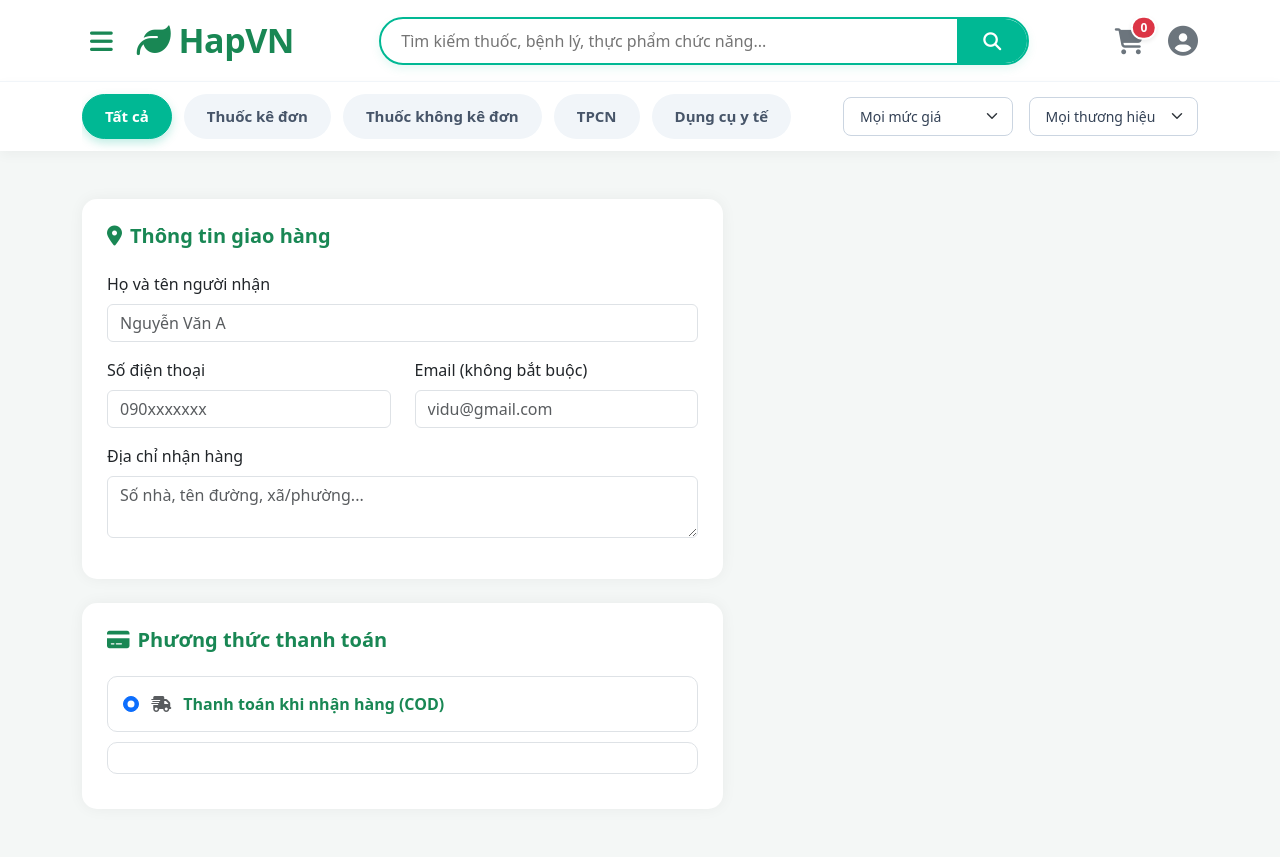
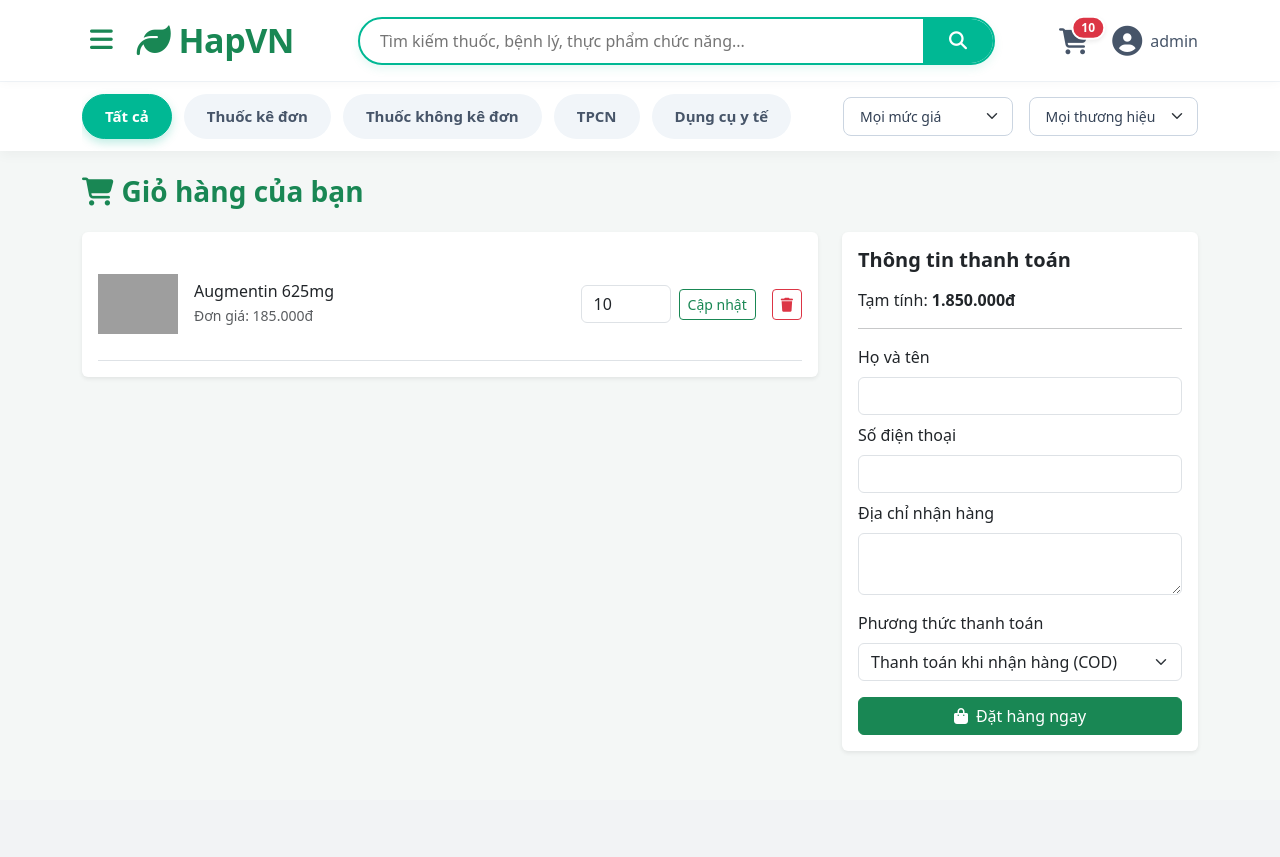
Before and after one commit to nhiyentran212006-pixel/Slot1, a PHP site: page /checkout.php in a window 1280 px wide. After the commit the page ends 752 px from the top, so only its background shows below. Run offline with PHP 8.4, Linux system fonts and the light colour scheme; a user stored in the database is signed in; data comes from the database, SQL or seed files in the repository; tables that the repository leaves empty hold one stand-in row (values such as "Sample post"); grey boxes are pictures that could not be loaded.

Commit message:
Liên kết đăng nhập icon và hoàn thiện chức năng giỏ hàng

```diff
--- a/longngu/checkout.php
+++ b/longngu/checkout.php
@@ -1,7 +1,6 @@
 <?php
 session_start();
 include 'includes/databaseconnection.php';
-include 'navbar.php';
 
 if (!isset($_SESSION['user_id'])) {
     header('Location: authentication.php');
@@ -15,62 +14,99 @@
         WHERE c.user_id = :user_id";
 $stmt = $pdo->prepare($sql);
 $stmt->execute(['user_id' => $user_id]);
-$cart_items = $stmt->fetchAll();
+$cart_items = $stmt->fetchAll(PDO::FETCH_ASSOC);
+
 $total_bill = 0;
-foreach($cart_items as $item) { $total_bill += $item['price'] * $item['quantity']; }
+foreach ($cart_items as $item) {
+    $total_bill += $item['price'] * $item['quantity'];
+}
 ?>
-
 <!DOCTYPE html>
 <html lang="vi">
 <head>
     <meta charset="UTF-8">
-    <title>Thanh toán đơn hàng - HapVN</title>
+    <meta name="viewport" content="width=device-width, initial-scale=1.0">
+    <title>Giỏ hàng & Thanh toán - HapVN</title>
     <link href="https://cdn.jsdelivr.net/npm/bootstrap@5.3.0/dist/css/bootstrap.min.css" rel="stylesheet">
     <link rel="stylesheet" href="https://cdnjs.cloudflare.com/ajax/libs/font-awesome/6.4.0/css/all.min.css">
-    <style>
-        .checkout-section { background: white; border-radius: 15px; padding: 25px; box-shadow: 0 0 15px rgba(0,0,0,0.05); }
-        .payment-method-item { border: 1px solid #dee2e6; padding: 15px; border-radius: 10px; cursor: pointer; margin-bottom: 10px; transition: 0.3s; }
-        .payment-method-item:hover { border-color: #198754; background: #f8fffb; }
-        .payment-method-item input:checked + label { font-weight: bold; color: #198754; }
-    </style>
 </head>
 <body style="background-color: #f4f7f6;">
+<?php include 'navbar.php'; ?>
 
-<div class="container mt-5 mb-5">
-    <form action="process_order.php" method="POST"> <div class="row">
+<div class="container mt-4 mb-5">
+    <h3 class="fw-bold text-success mb-4"><i class="fa-solid fa-cart-shopping me-2"></i>Giỏ hàng của bạn</h3>
 
-        <div class="col-lg-7">
-            <div class="checkout-section mb-4">
-                <h5 class="fw-bold mb-4 text-success"><i class="fa-solid fa-location-dot me-2"></i>Thông tin giao hàng</h5>
-                <div class="row">
-                    <div class="col-md-12 mb-3">
-                        <label class="form-label">Họ và tên người nhận</label>
-                        <input type="text" name="full_name" class="form-control" placeholder="Nguyễn Văn A" required>
-                    </div>
-                    <div class="col-md-6 mb-3">
-                        <label class="form-label">Số điện thoại</label>
-                        <input type="tel" name="phone" class="form-control" placeholder="090xxxxxxx" required>
-                    </div>
-                    <div class="col-md-6 mb-3">
-                        <label class="form-label">Email (không bắt buộc)</label>
-                        <input type="email" name="email" class="form-control" placeholder="vidu@gmail.com">
-                    </div>
-                    <div class="col-md-12 mb-3">
-                        <label class="form-label">Địa chỉ nhận hàng</label>
-                        <textarea name="address" class="form-control" rows="2" placeholder="Số nhà, tên đường, xã/phường..." required></textarea>
+    <?php if (empty($cart_items)): ?>
+        <div class="alert alert-info">
+            Giỏ hàng đang trống. <a href="index.php" class="alert-link">Tiếp tục mua sắm</a>
+        </div>
+    <?php else: ?>
+        <div class="row g-4">
+            <div class="col-lg-8">
+                <div class="card border-0 shadow-sm">
+                    <div class="card-body">
+                        <?php foreach ($cart_items as $item): ?>
+                            <div class="d-flex align-items-center border-bottom py-3 gap-3">
+                                <img src="uploads/<?php echo htmlspecialchars($item['image_url']); ?>" alt="<?php echo htmlspecialchars($item['name']); ?>" width="80" height="80" class="rounded" style="object-fit: contain;">
+                                <div class="flex-grow-1">
+                                    <h6 class="mb-1"><?php echo htmlspecialchars($item['name']); ?></h6>
+                                    <div class="text-muted small">Đơn giá: <?php echo number_format($item['price'], 0, ',', '.'); ?>đ</div>
+                                </div>
+
+                                <form action="update_cart.php" method="POST" class="d-flex align-items-center gap-2">
+                                    <input type="hidden" name="cart_id" value="<?php echo $item['cart_id']; ?>">
+                                    <input type="hidden" name="action" value="update">
+                                    <input type="number" name="quantity" min="1" value="<?php echo $item['quantity']; ?>" class="form-control" style="width: 90px;">
+                                    <button type="submit" class="btn btn-outline-success btn-sm">Cập nhật</button>
+                                </form>
+
+                                <form action="update_cart.php" method="POST">
+                                    <input type="hidden" name="cart_id" value="<?php echo $item['cart_id']; ?>">
+                                    <input type="hidden" name="action" value="delete">
+                                    <button type="submit" class="btn btn-outline-danger btn-sm"><i class="fa-solid fa-trash"></i></button>
+                                </form>
+                            </div>
+                        <?php endforeach; ?>
                     </div>
                 </div>
             </div>
 
-            <div class="checkout-section">
-                <h5 class="fw-bold mb-4 text-success"><i class="fa-solid fa-credit-card me-2"></i>Phương thức thanh toán</h5>
+            <div class="col-lg-4">
+                <div class="card border-0 shadow-sm">
+                    <div class="card-body">
+                        <h5 class="fw-bold mb-3">Thông tin thanh toán</h5>
+                        <p class="mb-2">Tạm tính: <strong><?php echo number_format($total_bill, 0, ',', '.'); ?>đ</strong></p>
+                        <hr>
 
-                <div class="payment-method-item">
-                    <input class="form-check-input" type="radio" name="payment_method" id="cod" value="COD" checked>
-                    <label class="form-check-label ms-2" for="cod">
-                        <i class="fa-solid fa-truck-fast me-2 text-muted"></i> Thanh toán khi nhận hàng (COD)
-                    </label>
+                        <form action="process_order.php" method="POST">
+                            <div class="mb-2">
+                                <label class="form-label">Họ và tên</label>
+                                <input type="text" name="full_name" class="form-control" required>
+                            </div>
+                            <div class="mb-2">
+                                <label class="form-label">Số điện thoại</label>
+                                <input type="tel" name="phone" class="form-control" required>
+                            </div>
+                            <div class="mb-3">
+                                <label class="form-label">Địa chỉ nhận hàng</label>
+                                <textarea name="address" class="form-control" rows="2" required></textarea>
+                            </div>
+                            <div class="mb-3">
+                                <label class="form-label">Phương thức thanh toán</label>
+                                <select name="payment_method" class="form-select" required>
+                                    <option value="COD">Thanh toán khi nhận hàng (COD)</option>
+                                    <option value="BANK">Chuyển khoản ngân hàng</option>
+                                </select>
+                            </div>
+                            <button type="submit" class="btn btn-success w-100">
+                                <i class="fa-solid fa-bag-shopping me-2"></i>Đặt hàng ngay
+                            </button>
+                        </form>
+                    </div>
                 </div>
-
-                <div class="payment-method-item">
-                    <input class="form-check
+            </div>
+        </div>
+    <?php endif; ?>
+</div>
+</body>
+</html>
--- a/longngu/templates/navigationbar.html.php
+++ b/longngu/templates/navigationbar.html.php
@@ -1,36 +1,39 @@
+<?php
+if (session_status() === PHP_SESSION_NONE) {
+    session_start();
+}
+
+$cartCount = 0;
+if (isset($_SESSION['user_id'])) {
+    include_once 'includes/databaseconnection.php';
+    if (isset($pdo)) {
+        $stmtCart = $pdo->prepare('SELECT COALESCE(SUM(quantity), 0) FROM cart WHERE user_id = :user_id');
+        $stmtCart->execute(['user_id' => $_SESSION['user_id']]);
+        $cartCount = (int) $stmtCart->fetchColumn();
+    }
+}
+?>
 <link href="https://cdn.jsdelivr.net/npm/bootstrap@5.3.0/dist/css/bootstrap.min.css" rel="stylesheet">
 <link rel="stylesheet" href="https://cdnjs.cloudflare.com/ajax/libs/font-awesome/6.4.0/css/all.min.css">
 <style>
-    /* ==========================================
-       NAVBAR VIP - THANH TÌM KIẾM & MENU VIÊN THUỐC
-       ========================================== */
     .navbar-top { background: #ffffff; padding: 15px 0; border-bottom: none; box-shadow: 0 2px 10px rgba(0,0,0,0.03); position: relative; z-index: 1001; }
-
     .search-bar-custom { display: flex; background: #fff; border-radius: 50px; height: 48px; width: 100%; max-width: 650px; margin: 0 auto; overflow: hidden; border: 2px solid #00b894; transition: all 0.3s ease; box-shadow: 0 4px 10px rgba(0, 184, 148, 0.1); }
-    /* Tăng font chữ input tìm kiếm lên 16px */
     .search-bar-custom input { border: none; outline: none; background: transparent; padding: 0 20px; flex-grow: 1; font-size: 16px; color: #1e293b; }
-    /* Tăng icon tìm kiếm lên 18px */
     .search-bar-custom button { background: #00b894; border: none; color: white; width: 70px; cursor: pointer; font-size: 18px; transition: 0.2s; }
     .search-bar-custom button:hover { background: #00947a; }
-
     .navbar-bottom { background: #ffffff; border-top: 1px solid #f1f5f9; box-shadow: 0 4px 12px rgba(0,0,0,0.04); position: sticky; top: 0; z-index: 1000; }
-
     .category-nav { display: flex; gap: 12px; padding: 12px 0; }
-    /* Tăng font chữ menu ngang lên 15px */
     .category-nav a { color: #475569; font-weight: 600; font-size: 15px; padding: 10px 22px; border-radius: 50px; display: inline-block; text-decoration: none; background-color: #f1f5f9; transition: 0.3s; cursor: pointer; border: 1px solid transparent; white-space: nowrap; }
     .category-nav a:hover { color: #00b894; background-color: #e6fdf5; border-color: #a7f3d0; }
     .category-nav a.active-nav { background-color: #00b894; color: #ffffff; box-shadow: 0 4px 10px rgba(0,184,148,0.25); border-color: #00b894; }
-
     .btn-hamburger { background: transparent; border: none; padding: 4px 8px; border-radius: 6px; cursor: pointer; transition: 0.2s; }
     .btn-hamburger:hover { background: #f1f5f9; }
-
-    /* Tăng font chữ bộ lọc ngang lên 14px */
     .filter-select { padding: 8px 30px 8px 16px !important; font-size: 14px !important; font-weight: 500 !important; color: #334155 !important; border: 1px solid #cbd5e1 !important; border-radius: 8px !important; cursor: pointer; background-color: #fff !important; }
     .filter-select:focus { border-color: #00b894 !important; box-shadow: 0 0 0 3px rgba(0, 184, 148, 0.15) !important; }
-
-    /* Tăng font chữ menu 3 gạch lên 16px */
     .offcanvas-menu-item { cursor: pointer; transition: all 0.2s ease; color: #334155; font-weight: 500; font-size: 16px;}
     .offcanvas-menu-item:hover { background-color: #f8fafc; color: #00b894 !important; padding-left: 20px !important; border-left: 3px solid #00b894 !important; }
+    .nav-icon-link { color: #475569; text-decoration: none; display: flex; align-items: center; gap: 8px; }
+    .nav-icon-link:hover { color: #00b894; }
 </style>
 
 <div class="navbar-top">
@@ -54,11 +57,22 @@
         </div>
 
         <div class="d-flex align-items-center gap-4 d-none d-lg-flex">
-            <div class="position-relative cursor-pointer" style="transition: 0.2s;">
-                <i class="fa-solid fa-cart-shopping text-secondary" style="font-size: 26px;"></i>
-                <span class="position-absolute top-0 start-100 translate-middle badge rounded-pill bg-danger border border-2 border-white shadow-sm">0</span>
-            </div>
-            <i class="fa-solid fa-circle-user text-secondary cursor-pointer" style="font-size: 30px;"></i>
+            <a href="checkout.php" class="position-relative nav-icon-link" title="Giỏ hàng">
+                <i class="fa-solid fa-cart-shopping" style="font-size: 26px;"></i>
+                <span class="position-absolute top-0 start-100 translate-middle badge rounded-pill bg-danger border border-2 border-white shadow-sm"><?php echo $cartCount; ?></span>
+            </a>
+
+            <?php if (isset($_SESSION['user_id'])): ?>
+                <a href="account.php" class="nav-icon-link" title="Tài khoản">
+                    <i class="fa-solid fa-circle-user" style="font-size: 30px;"></i>
+                    <span><?php echo htmlspecialchars($_SESSION['username']); ?></span>
+                </a>
+            <?php else: ?>
+                <a href="authentication.php" class="nav-icon-link" title="Đăng nhập">
+                    <i class="fa-solid fa-right-to-bracket" style="font-size: 24px;"></i>
+                    <span>Đăng nhập</span>
+                </a>
+            <?php endif; ?>
         </div>
     </div>
 </div>
```
Also changed, not shown: longngu/add_to_cart.php (+12 -17 lines), longngu/templates/index.html.php (+7 -2 lines), longngu/templates/product_detail.html.php (+12 -4 lines), longngu/update_cart.php (+6 -6 lines).
